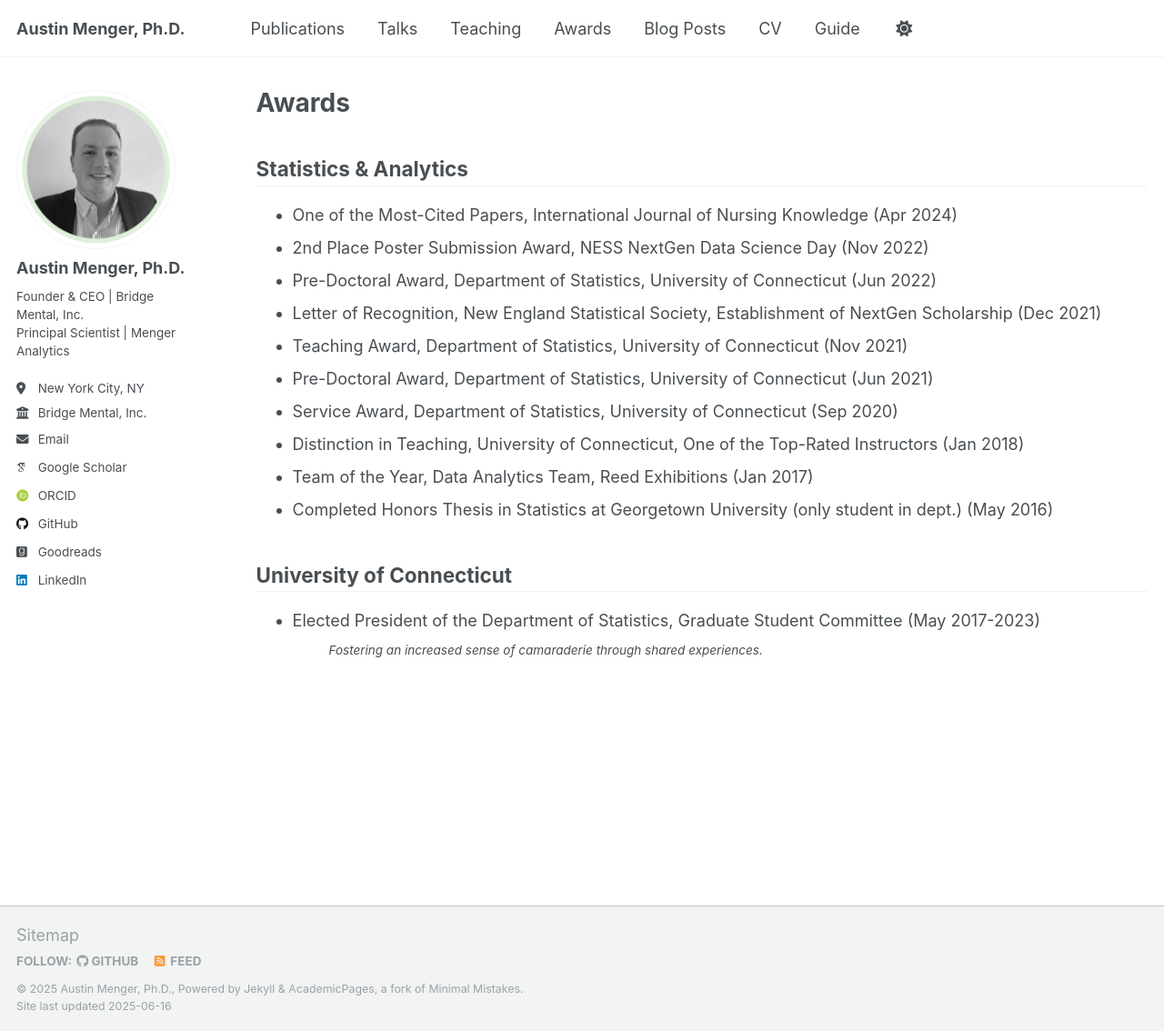
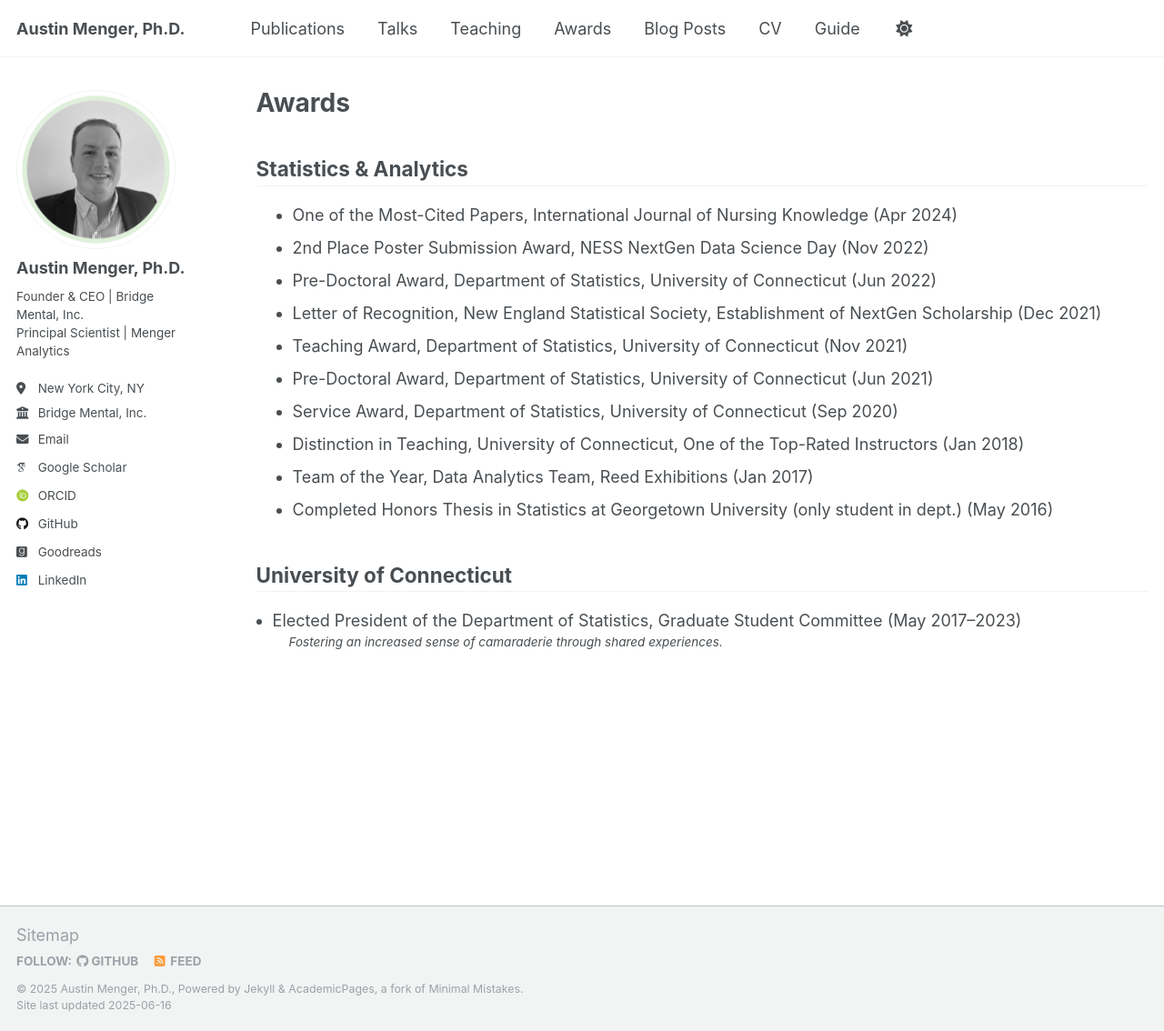
Before and after one commit to austinmenger/austinmenger.github.io, a Jekyll site: the page built from _pages/awards.html, in a window 1280 px wide and 1134 px high. Shown: the whole window at 91% size. Built offline with Jekyll 4.4.1, drawn with Linux system fonts in a browser that asks for light colours; some web fonts are replaced.

Commit message:
Update awards.html

```diff
--- a/_pages/awards.html
+++ b/_pages/awards.html
@@ -37,10 +37,23 @@ author_profile: true
 <!-- <small style="display: block; margin-top: 0; margin-bottom: 0.2em;"><em>**Completed statistical analyses for entire dissertation or thesis</em></small> -->
 <hr style="margin-top: 0.2em;" />
 
-<ul>
+<!-- <ul>
   <li> Elected President of the Department of Statistics, Graduate Student Committee (May 2017-2023)</li>
       <ul>
-        <!-- <em>Fostering an increased sense of camaraderie through shared experiences.</em> -->
+        <em>Fostering an increased sense of camaraderie through shared experiences.</em>
         <small style="display: block; margin-top: 0.2em; margin-bottom: 0.2em;"><em>Fostering an increased sense of camaraderie through shared experiences.</em></small>
       </ul>
+</ul> -->
+
+<ul style="margin: 0; padding-left: 1em;">
+  <li style="margin-bottom: 0.2em;">
+    Elected President of the Department of Statistics, Graduate Student Committee (May 2017–2023)
+    <ul style="margin: 0; padding-left: 1em;">
+      <li style="list-style-type: none; margin-top: 0; margin-bottom: 0;">
+        <small style="display: block; margin: 0;">
+          <em>Fostering an increased sense of camaraderie through shared experiences.</em>
+        </small>
+      </li>
+    </ul>
+  </li>
 </ul>
```
